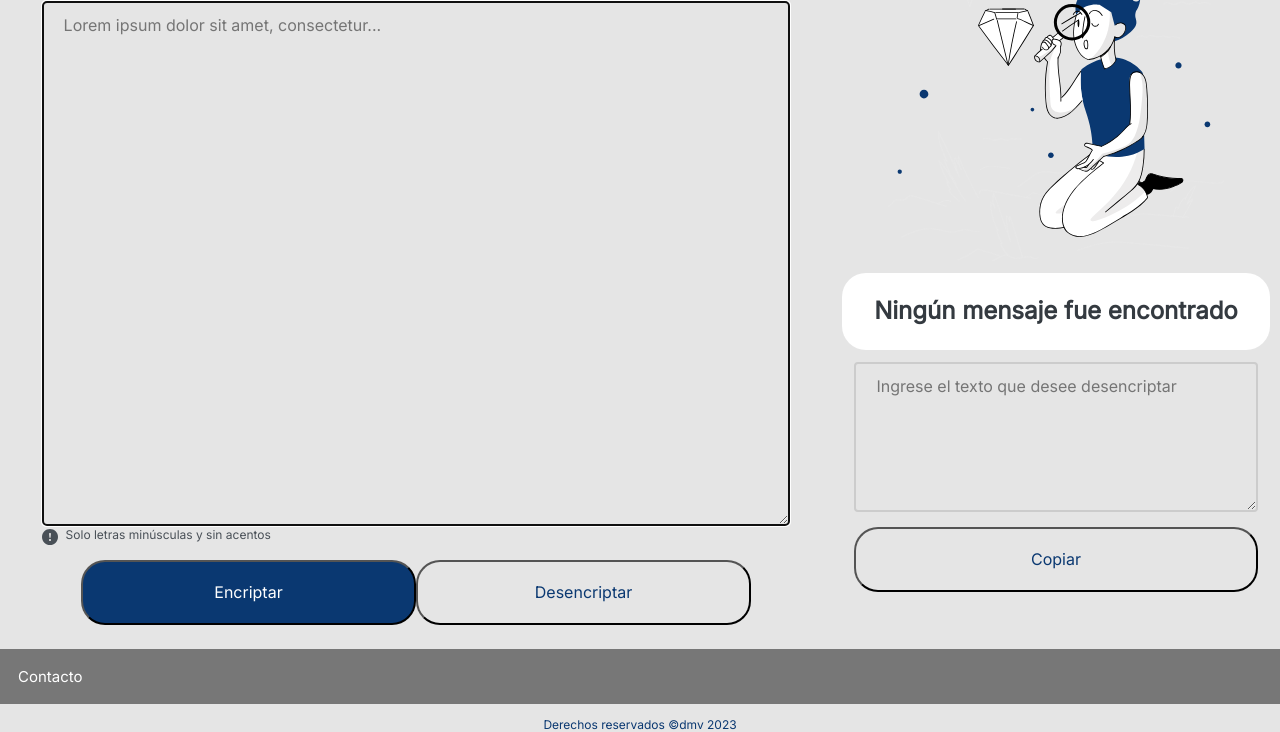
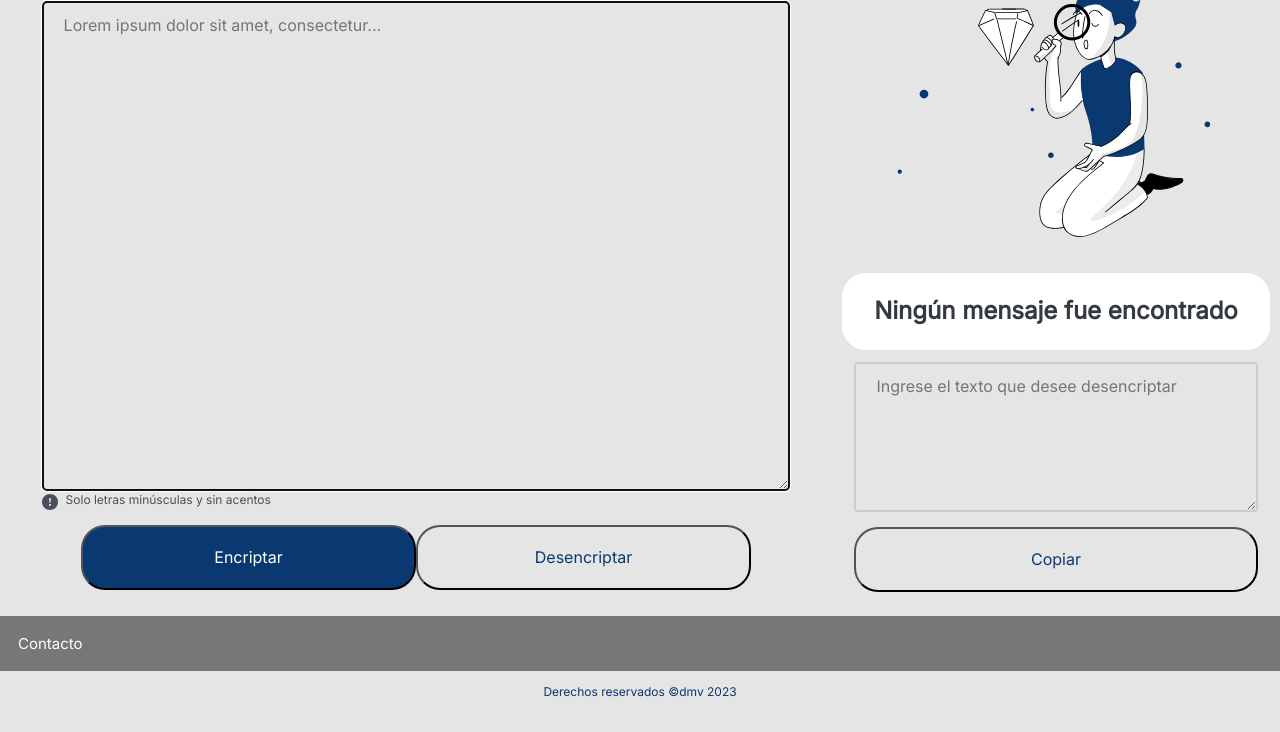
Before and after one commit to dmvizcaino/challenge, a plain HTML site: page index.html in a window 1280 px wide. Shown: the part 142-874 px from the top of the page. After the commit the page ends 841 px from the top, so only its background shows below. Drawn offline with Linux system fonts and the light colour scheme.

Commit message:
Se modifica height en txtEncript en encript.css

```diff
--- a/css/encript.css
+++ b/css/encript.css
@@ -148,7 +148,7 @@ input {
     width: 65%;
    }
   #txtEncrp {
-    height: 525px;
+    height: 490px;
   }
   #decripZone {
     width: 35%;
```
